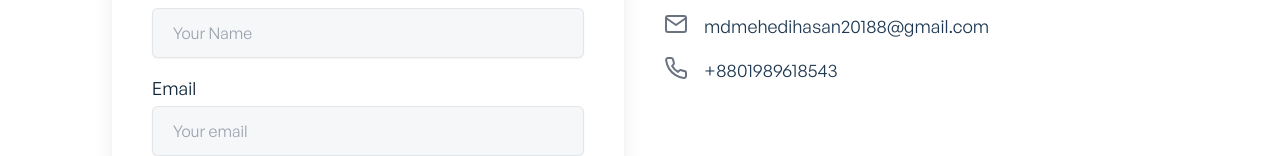
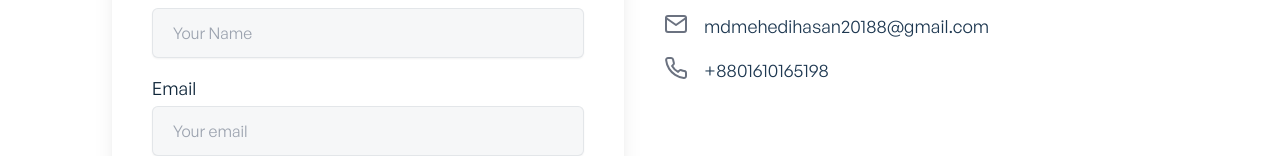
Before and after one commit to rcmehedi15/mehedi-final-portfolio, a React (Create React App) app: page /contact in a window 1280 px wide. Shown: the part 336-492 px from the top of the page. Built offline with nearby package versions, Linux system fonts and the light colour scheme.

Commit message:
skill and traning and experience and problem solve

```diff
--- a/src/components/contact/ContactDetails.jsx
+++ b/src/components/contact/ContactDetails.jsx
@@ -13,7 +13,7 @@ const contacts = [
 	},
 	{
 		id: 3,
-		name: '+8801989618543',
+		name: '+8801610165198',
 		icon: <FiPhone />,
 	},
 ];
```
